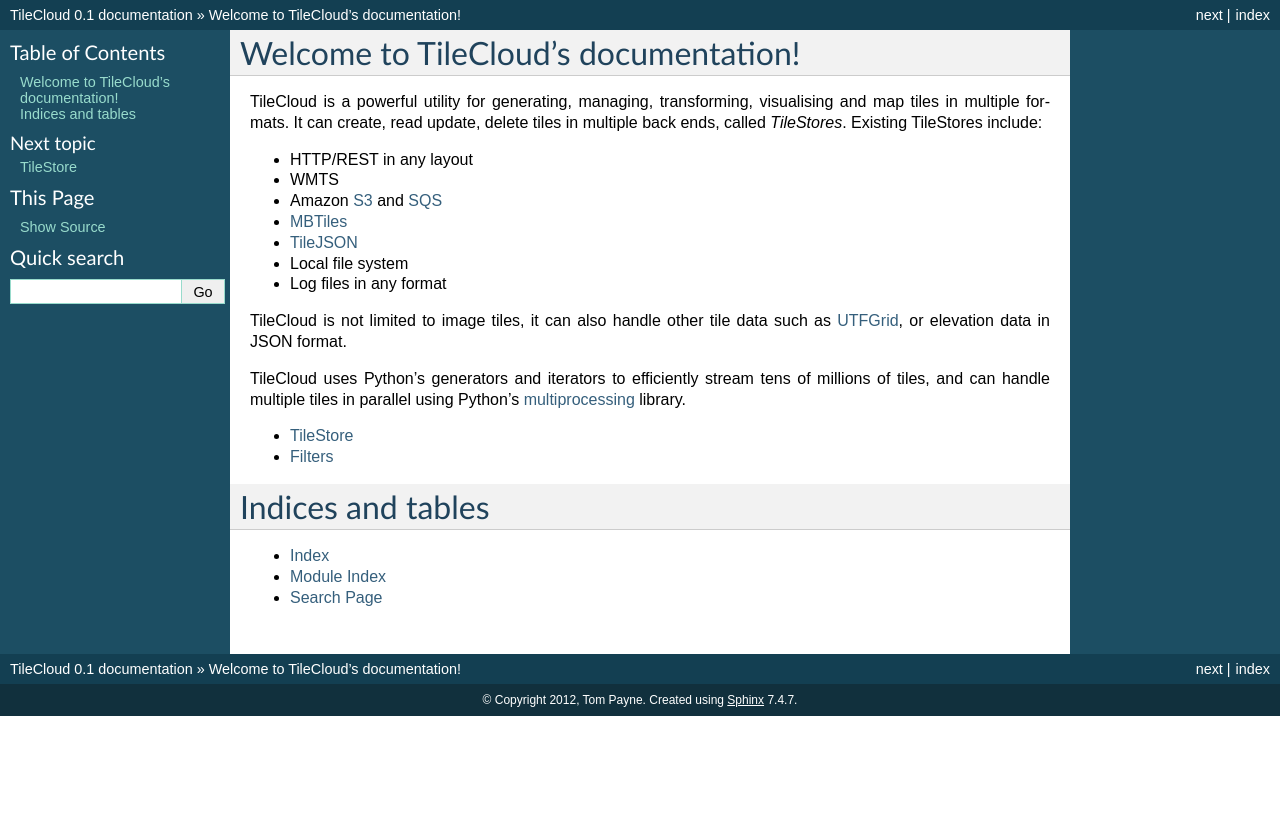
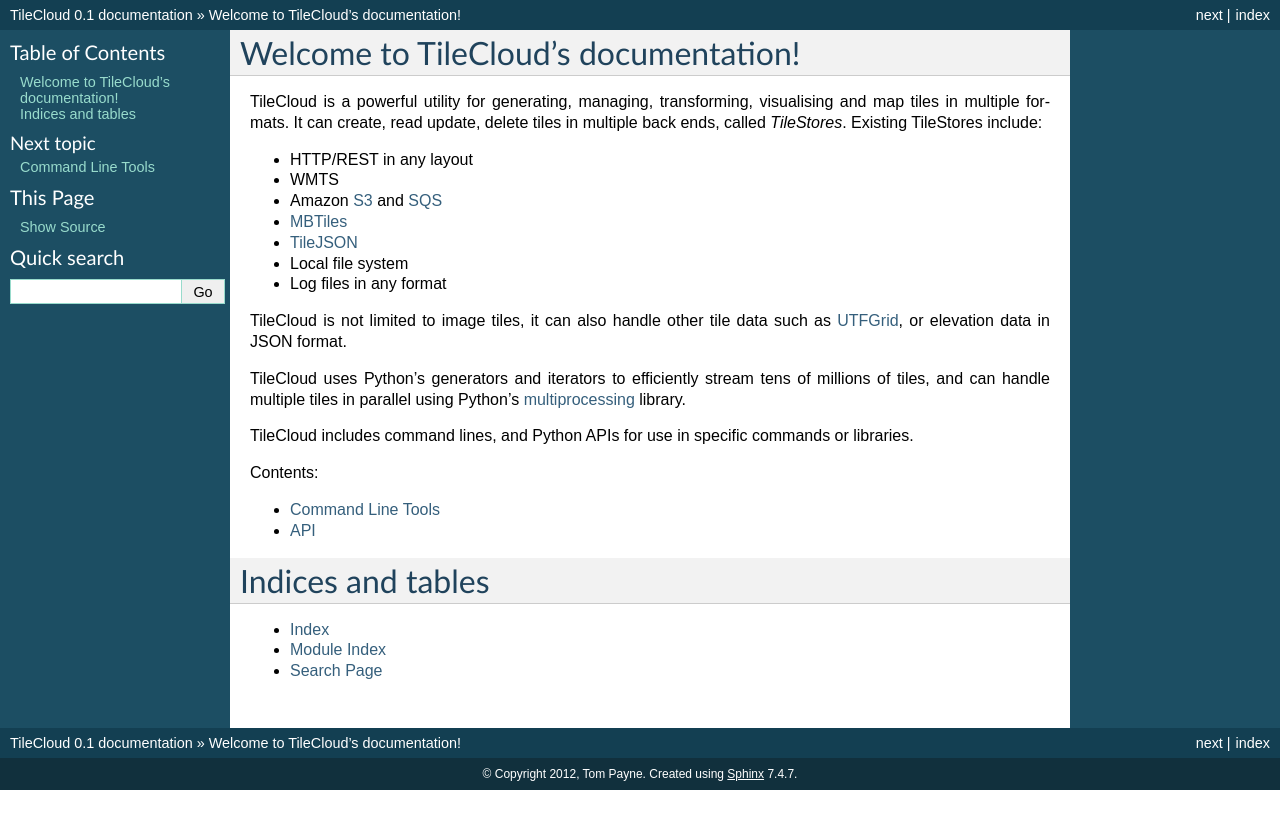
Before and after one commit to camptocamp/tilecloud, a Sphinx documentation site: the page built from docs/index.rst, in a window 1280 px wide. Shown: the top 829 px of the page. Built offline with Sphinx 7.4.7, drawn with Linux system fonts in a browser that asks for light colours.

Commit message:
docs - add Command Line Tools and API sections

```diff
--- /dev/null
+++ b/docs/command.rst
@@ -0,0 +1,2 @@
+Command Line Tools
+==================
--- a/docs/index.rst
+++ b/docs/index.rst
@@ -28,11 +28,16 @@
 millions of tiles, and can handle multiple tiles in parallel using Python's
 `multiprocessing <http://docs.python.org/library/multiprocessing.html>`_ library.
 
+TileCloud includes command lines, and Python APIs for use in specific commands
+or libraries.
+
+Contents:
+
 .. toctree::
    :maxdepth: 1
 
-   tilecloud.store
-   tilecloud.filter
+   command
+   api
 
 
 Indices and tables
```
Also changed, not shown: docs/api.rst (added, +10 -0 lines).
